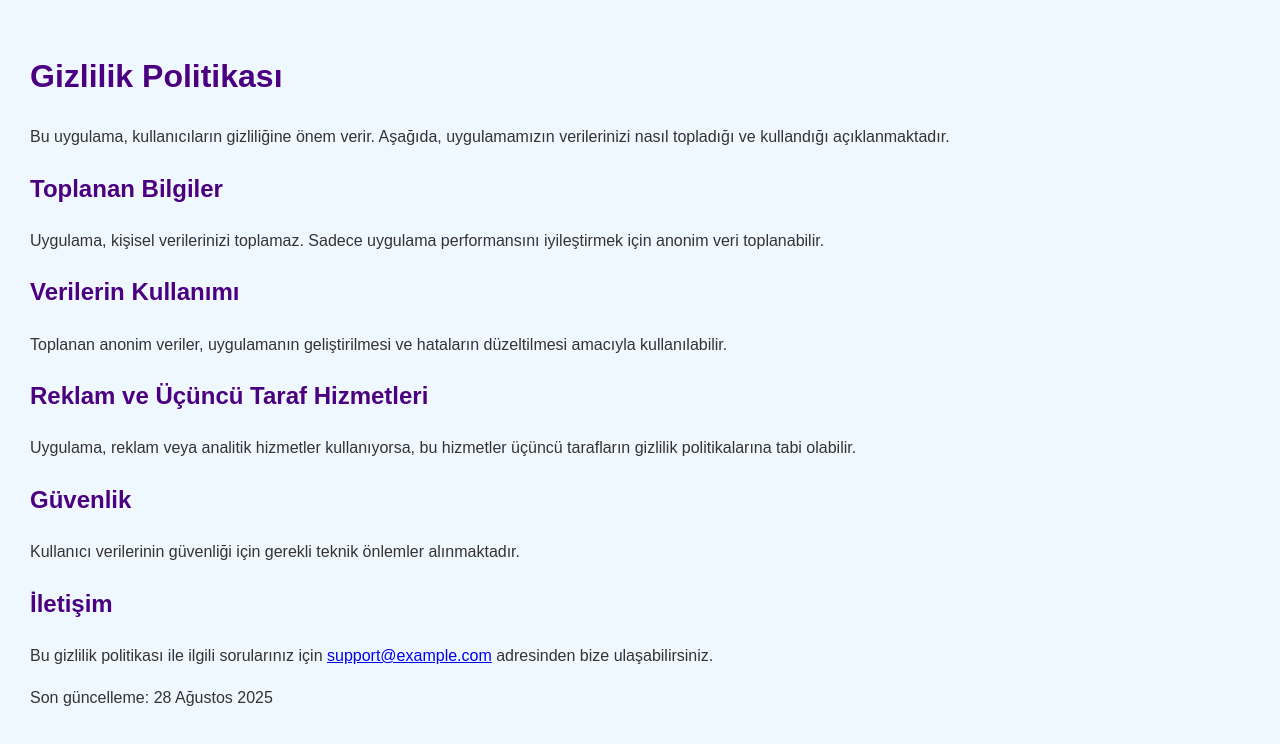
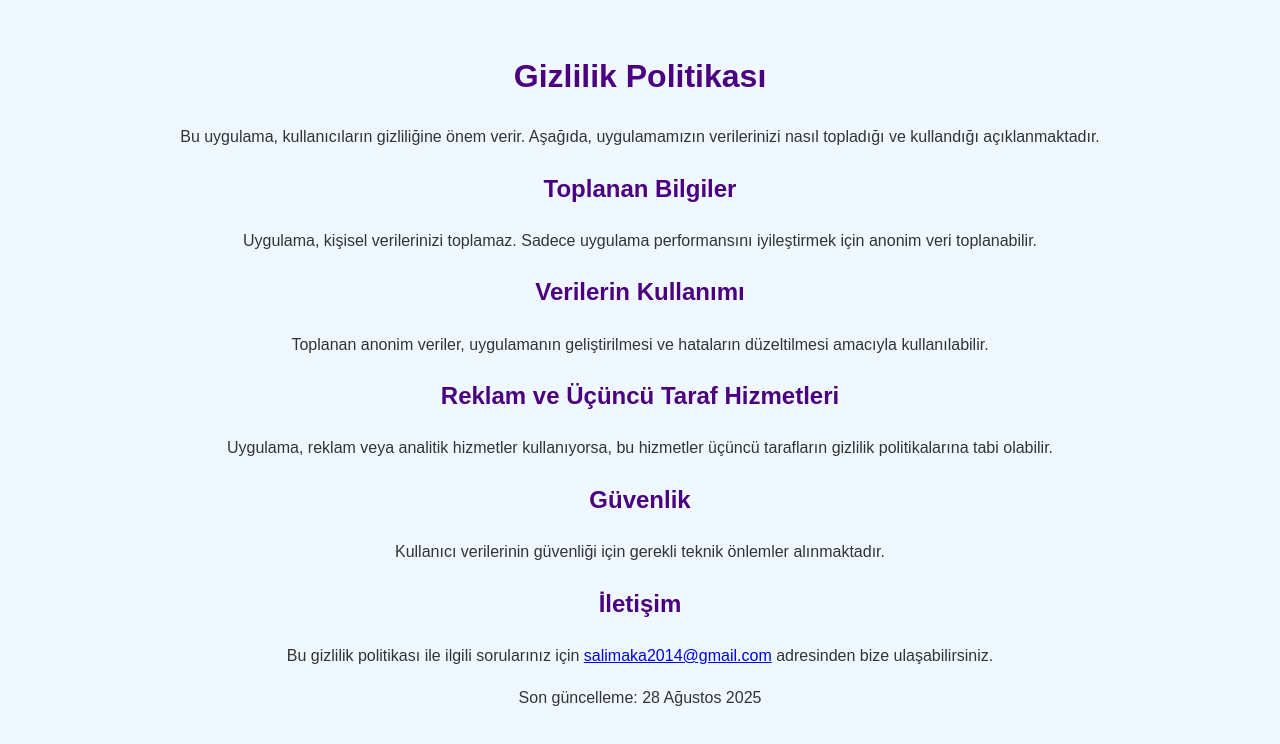
Before and after one commit to salimdev3469/Kisisel-Websitem, a React (Vite) app in the folder frontend/: page /privacy-policy in a window 1280 px wide. Shown: the top 744 px of the page. Built offline with nearby package versions, Linux system fonts and the light colour scheme.

Commit message:
Update PrivacyPolicy.jsx

```diff
--- a/frontend/src/pages/PrivacyPolicy.jsx
+++ b/frontend/src/pages/PrivacyPolicy.jsx
@@ -2,7 +2,13 @@ import React from "react";
 
 const PrivacyPolicy = () => {
   return (
-    <div style={{ padding: "30px", fontFamily: "Arial, sans-serif", lineHeight: 1.6, color: "#333" }}>
+    <div style={{
+      padding: "30px",
+      fontFamily: "Arial, sans-serif",
+      lineHeight: 1.6,
+      color: "#333",
+      textAlign: "center"  // Buraya eklendi
+    }}>
       <h1 style={{ color: "#4B0082" }}>Gizlilik Politikası</h1>
       <p>Bu uygulama, kullanıcıların gizliliğine önem verir. Aşağıda, uygulamamızın verilerinizi nasıl topladığı ve kullandığı açıklanmaktadır.</p>
 
@@ -19,7 +25,7 @@ const PrivacyPolicy = () => {
       <p>Kullanıcı verilerinin güvenliği için gerekli teknik önlemler alınmaktadır.</p>
 
       <h2 style={{ color: "#4B0082" }}>İletişim</h2>
-      <p>Bu gizlilik politikası ile ilgili sorularınız için <a href="mailto:support@example.com">support@example.com</a> adresinden bize ulaşabilirsiniz.</p>
+      <p>Bu gizlilik politikası ile ilgili sorularınız için <a href="mailto:salimaka2014@gmail.com">salimaka2014@gmail.com</a> adresinden bize ulaşabilirsiniz.</p>
 
       <p>Son güncelleme: 28 Ağustos 2025</p>
     </div>
```
